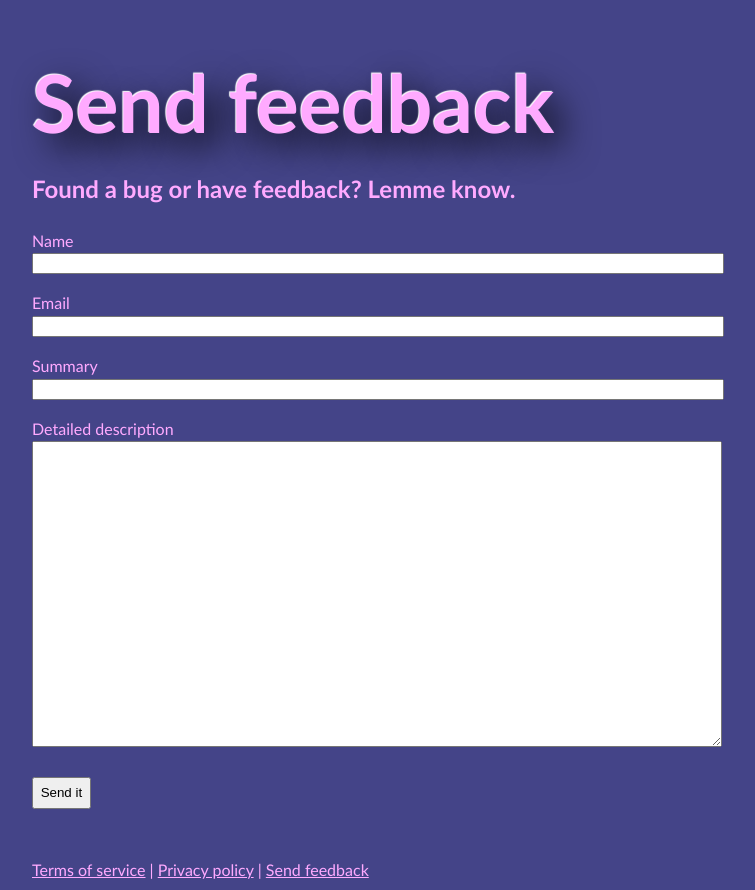
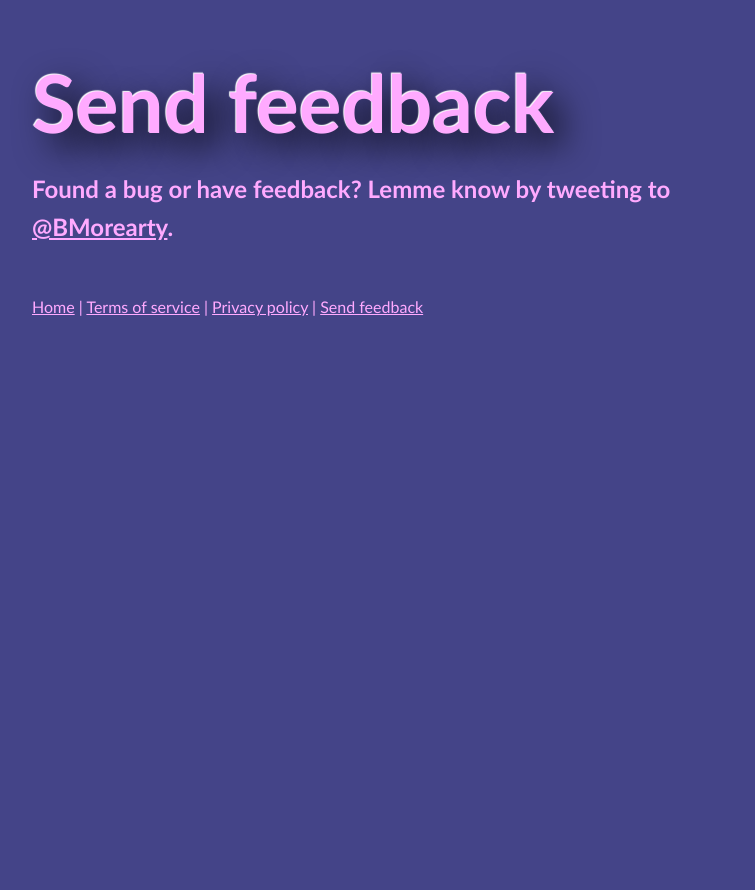
Before and after one commit to BMorearty/fix-code-indents-website, a SvelteKit app: page /feedback in a window 1280 px wide. Shown: the whole page, without its empty margins (266-1021 px from the left). After the commit the page ends 800 px from the top, so only its background shows below. Built offline with nearby package versions, Linux system fonts and the light colour scheme.

Commit message:
Remove feedback form.
Just use Twitter.

Also fixed CSS.

```diff
--- a/src/routes/+layout.svelte
+++ b/src/routes/+layout.svelte
@@ -1,6 +1,8 @@
 <slot />
 
 <footer>
+  <a href="/">Home</a>
+  |
   <a href="terms">Terms of service</a>
   |
   <a href="privacy">Privacy policy</a>
@@ -15,23 +17,16 @@
     margin-right: auto;
     font-family: Calibri, Arial, sans-serif;
     font-size: 16px;
-    //scroll-behavior: smooth;
     background-color: #448;
     color: #faf;
     line-height: 1.6;
   }
 
-  @media screen and (prefers-reduced-motion: reduce) {
-    :root {
-      scroll-behavior: auto;
-    }
-  }
-
-  a {
+  :global(a) {
     color: #faf;
   }
 
-  footer {
+  :global(footer) {
     margin-top: 3rem;
   }
 
--- a/src/routes/feedback/+page.svelte
+++ b/src/routes/feedback/+page.svelte
@@ -4,40 +4,8 @@
 
 <h1>Send feedback</h1>
 
-<h2>Found a bug or have feedback? Lemme know.</h2>
-
-<form action="?/report" method="post">
-  <label>
-    <span>Name</span>
-    <input type="text" name="name" required />
-  </label>
-  <label>
-    <span>Email</span>
-    <input type="text" name="email" required />
-  </label>
-  <label>
-    <span>Summary</span>
-    <input type="text" name="summary" required />
-  </label>
-  <label>
-    <span>Detailed description</span>
-    <textarea name="issue" rows="20" required />
-  </label>
-  <input type="submit" value="Send it" />
-</form>
-
-<style>
-  label {
-    margin: 1em 0;
-  }
-  label,
-  input[type='text'],
-  textarea {
-    display: block;
-    width: 100%;
-  }
-  input[type='submit'] {
-    padding: 0.5em;
-    margin-top: 1em;
-  }
-</style>
+<h2>
+  Found a bug or have feedback? Lemme know by tweeting to <a href="https://twitter.com/BMorearty"
+    >@BMorearty</a
+  >.
+</h2>
```
